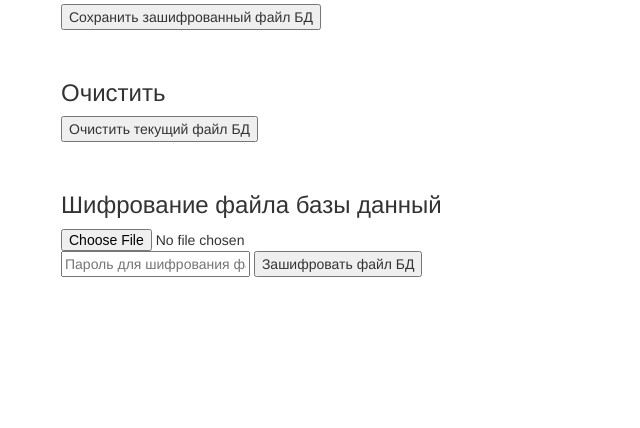
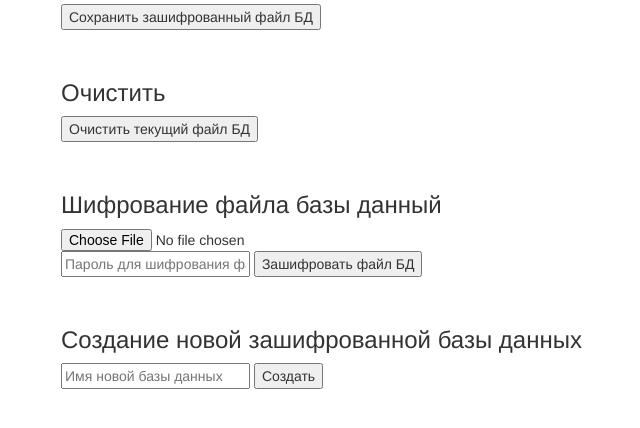
Before and after one commit to DanaAkp/sqlite_decryptor, a Flask app: page / in a window 1280 px wide. Shown: the part 259-687 px from the top of the page, without its empty margins (9-649 px from the left). Run offline with Flask 2, Linux system fonts and the light colour scheme; some libraries are stand-ins or nearby versions.

Commit message:
added create database

```diff
--- a/app/static/scripts/home.js
+++ b/app/static/scripts/home.js
@@ -109,3 +109,11 @@
                 alert('The current database file has been cleaned up successfully.')
             }
         }
+
+
+        let input_new_db_name = document.getElementById('input-new-database-name')
+        input_new_db_name.onchange = e => {
+            document.getElementById('button-create-new-database').onclick = () => {
+
+            }
+        }
--- a/app/templates/home.html
+++ b/app/templates/home.html
@@ -26,5 +26,11 @@
     <input type="text" id="password-for-encrypt-file" placeholder="Пароль для шифрования файла БД">
     <input type="button" id="button-encrypt" value="Зашифровать файл БД">
     </p>
+    <p>
+        <br>
+    <h3>Создание новой зашифрованной базы данных</h3>
+    <input type="text" id="input-new-database-name" placeholder="Имя новой базы данных">
+    <input type="button" value="Создать" id="button-create-new-database">
+    </p>
     <script src="static/scripts/home.js"></script>
 {% endblock %}
```
Also changed, not shown: app/api.py (+7 -0 lines), app/database_information.py (+10 -0 lines).
